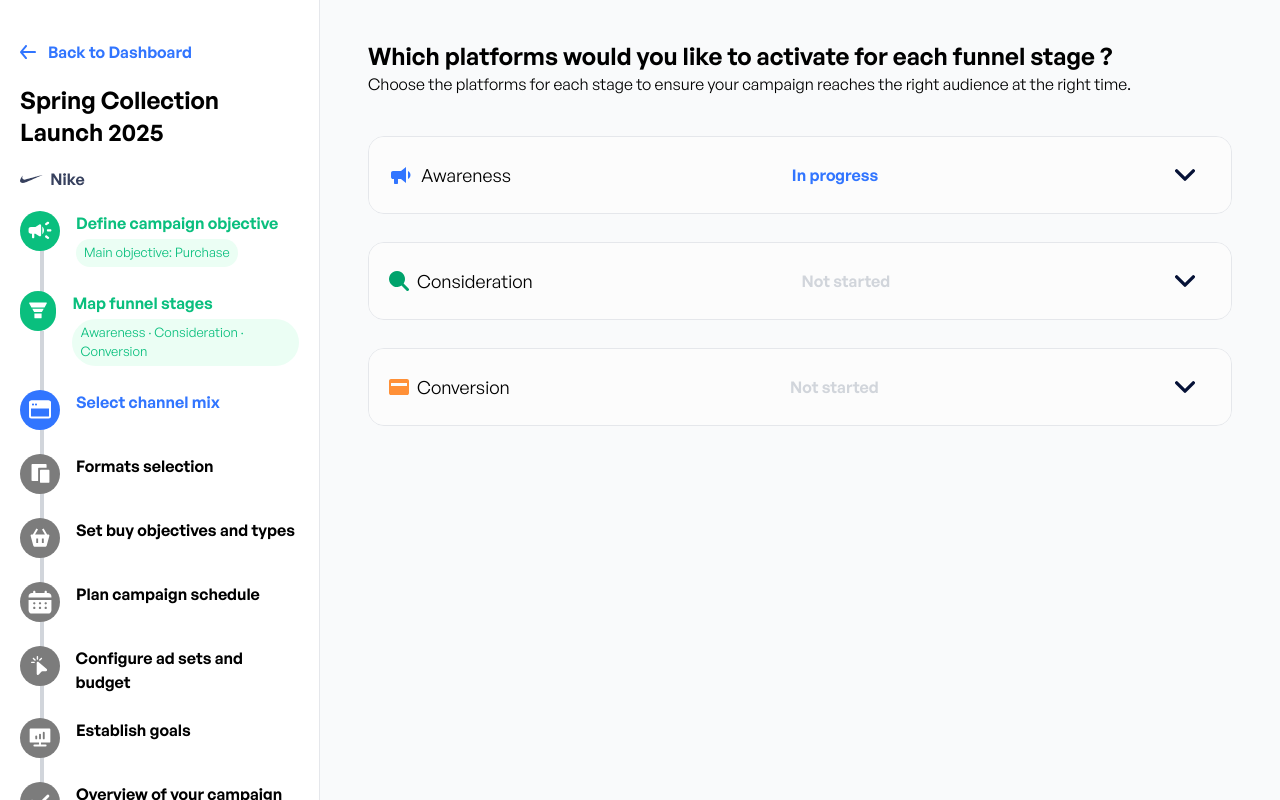
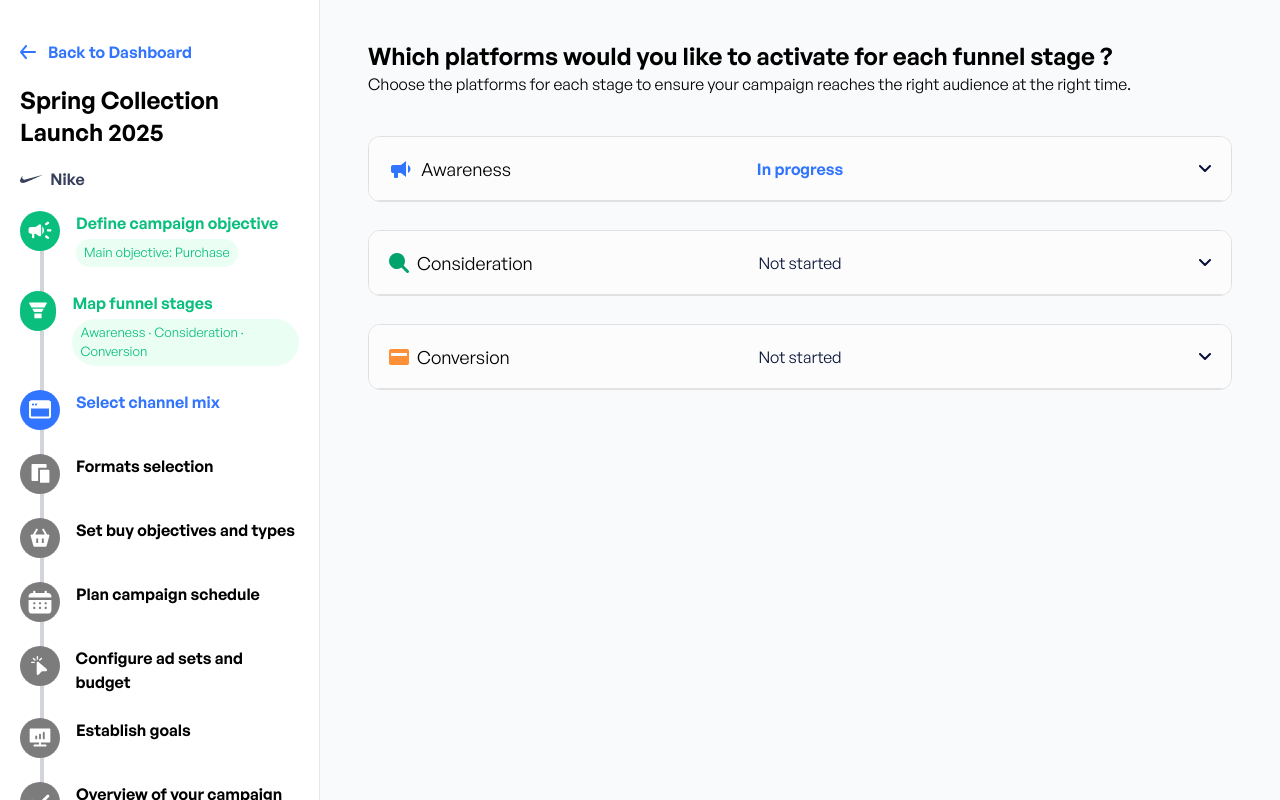
Before and after one commit to sam-c14/sagebyte-assessment, a Next.js app: page / in a window 1280 px wide. Built offline with nearby package versions, Linux system fonts and the light colour scheme.

Commit message:
Add functionality validate submissions

```diff
--- a/components/Accordion.tsx
+++ b/components/Accordion.tsx
@@ -4,65 +4,66 @@ import AngleDown from "./icons/angle-down";
 
 interface AccordionProps {
   title: string;
-  disabled?:boolean
+  disabled?: boolean;
   titleIcon?: FC<any>;
   status: string;
   children: React.ReactNode;
 }
 
-const Accordion: React.FC<AccordionProps> = ({
-  titleIcon: Icon,
-  disabled,
-  title,
-  children,
-  status,
-}) => {
+const Accordion: FC<AccordionProps> = ({ titleIcon: Icon, disabled, title, children, status }) => {
   const [isOpen, setIsOpen] = useState(false);
   const contentRef = useRef<HTMLDivElement>(null);
   const [maxHeight, setMaxHeight] = useState("0px");
 
   useEffect(() => {
-    if (contentRef.current) {
-      setMaxHeight(isOpen ? `${contentRef.current.scrollHeight}px` : "0px");
-    }
+    const updateMaxHeight = () => {
+      if (contentRef.current) {
+        setMaxHeight(isOpen ? `${contentRef.current.scrollHeight}px` : "0px");
+      }
+    };
+
+    updateMaxHeight();
+
+    window.addEventListener("resize", updateMaxHeight);
+    return () => window.removeEventListener("resize", updateMaxHeight);
   }, [isOpen]);
 
   return (
-    <div className="border rounded-2xl overflow-hidden w-full">
-      <header className="flex justify-between items-center bg-[#FCFCFC] py-4 px-5 rounded-ss-lg rounded-es-lg">
+    <div className="border border-[#0000001A] rounded-xl overflow-hidden w-full">
+      <header
+        className="grid sm:grid-cols-3 grid-cols-[40%_45%_15%] items-center bg-[#FCFCFC] border-b border-[#0000001A] py-4 px-5"
+      >
         <div className="flex items-center gap-x-2">
           {Icon && <Icon />}
-          <h5 className="font-normal text-[18px]">{title}</h5>
+          <h5 className="font-normal sm:text-[18px] text-sm">{title}</h5>
         </div>
-        <h5 className={`font-semibold ${disabled ? 'text-gray-300' : 'text-blue-custom-500'}`}>{status}</h5>
+        <h5
+          className={`sm:text-base text-sm text-center ${
+            disabled ? "text-[#061237]" : "font-semibold text-blue-custom-500"
+          }`}
+        >
+          {status}
+        </h5>
         <button
-          className="flex items-center justify-between px-4 py-3 transition-all"
-          onClick={() => setIsOpen(!isOpen)}
+          className="flex items-center justify-end py-3 transition-all"
+          onClick={() => !disabled && setIsOpen(!isOpen)}
+          aria-expanded={isOpen}
+          aria-controls="accordion-content"
+          aria-disabled={disabled}
         >
-          <AngleDown
-            className={`w-5 h-5 transition-transform duration-300 ${
-              isOpen ? "rotate-180" : ""
-            }`}
-          />
+          <AngleDown className={`transition-transform duration-300 ${isOpen ? "rotate-180" : ""}`} />
         </button>
       </header>
 
       {/* Content */}
       <div
         ref={contentRef}
-        className="transition-all duration-300 ease-in-out overflow-hidden"
+        id="accordion-content"
+        className="transition-all duration-300 ease-in-out overflow-hidden will-change-[max-height]"
         style={{ maxHeight }}
       >
         <div className="p-4 bg-white">{children}</div>
-        {/* Validate button */}
-        <div className="mt-4 flex justify-end pr-5 pb-4">
-          <button className="bg-blue-custom-500 py-3 px-9 rounded-xl text-white">
-            Validate
-          </button>
-        </div>
       </div>
-
-
     </div>
   );
 };
```
